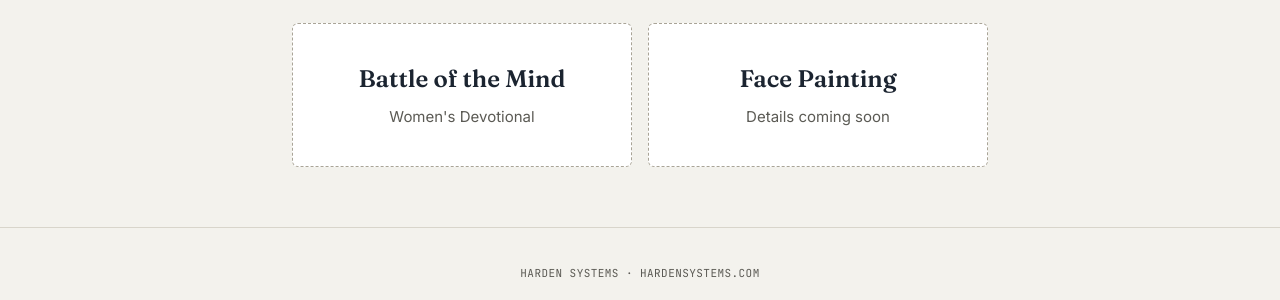
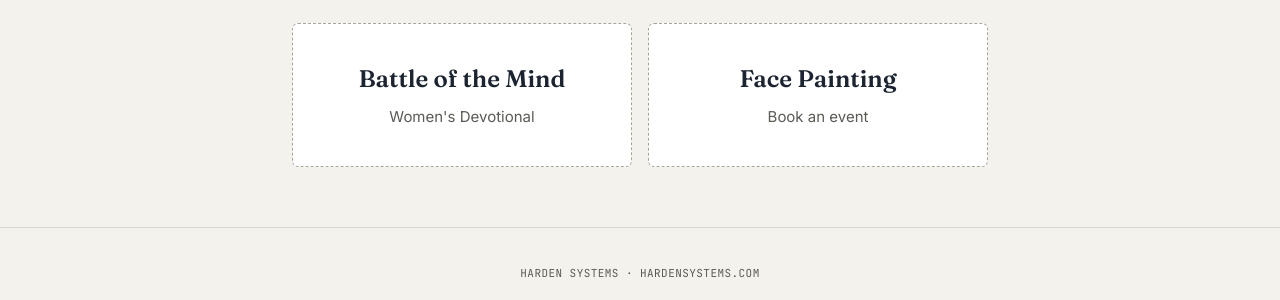
Before and after one commit to hardensystems/hardensystems.github.io, a Jekyll site: the page built from amber-harden/index.md, in a window 1280 px wide. Shown: the part 200-500 px from the top of the page. Built offline with Jekyll 4.4.1, drawn with Linux system fonts in a browser that asks for light colours.

Commit message:
Update index.md

```diff
--- a/amber-harden/index.md
+++ b/amber-harden/index.md
@@ -12,6 +12,6 @@ layout: default
   </a>
   <a class="door" href="{{ '/amber-harden/facepainting/' | relative_url }}">
     <h3>Face Painting</h3>
-    <span class="sub">Details coming soon</span>
+    <span class="sub">Book an event</span>
   </a>
 </div>
```
